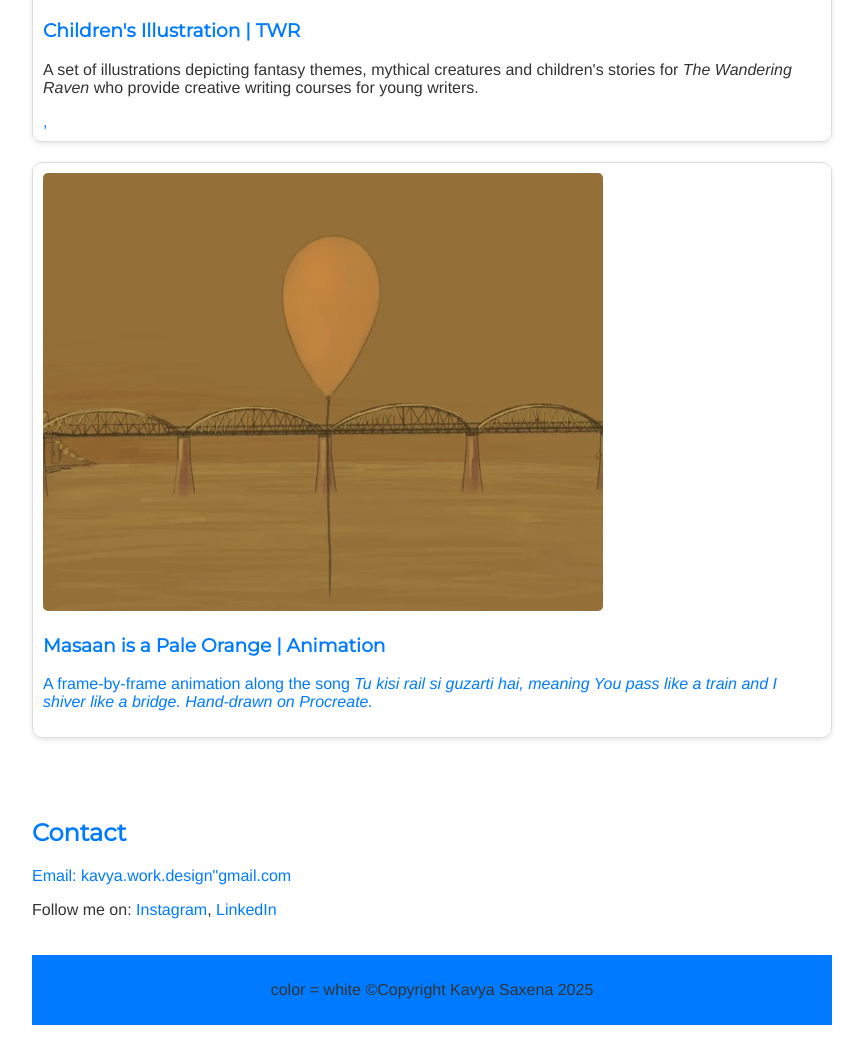
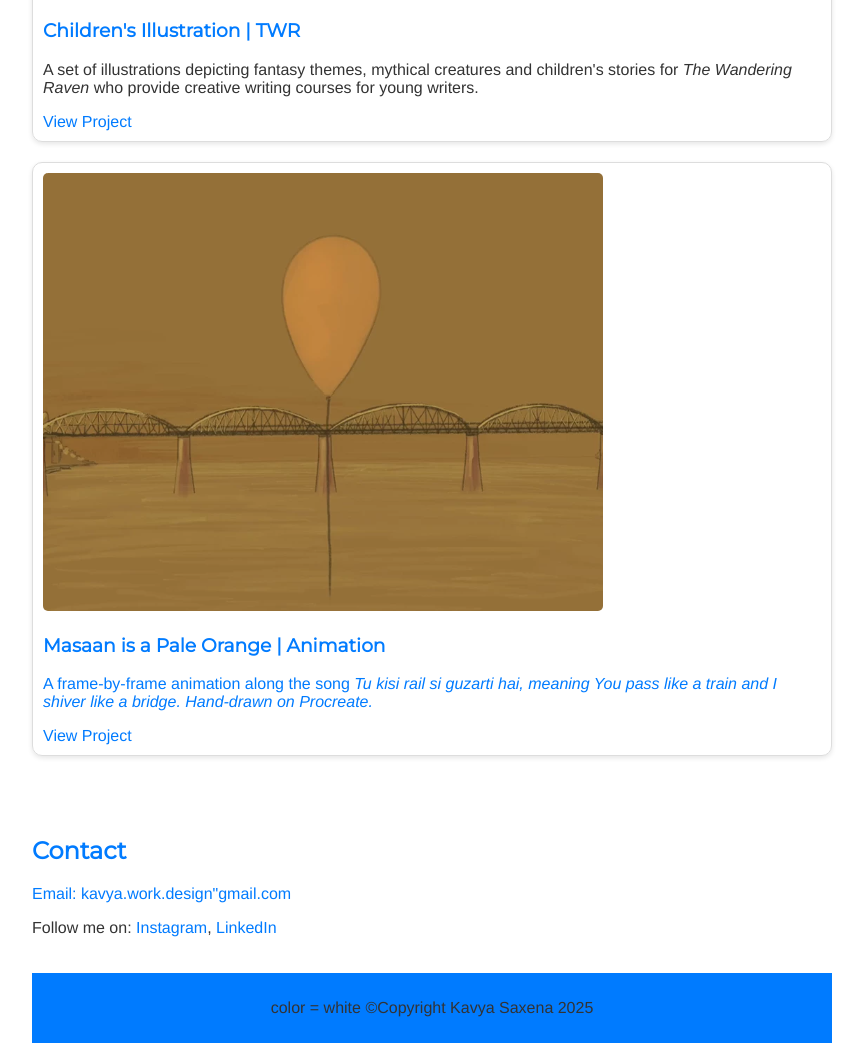
Before and after one commit to kavya-workdesign/Kavya-S, a plain HTML site: page index.html in a window 1280 px wide. Shown: the part 980-2023 px from the top of the page, without its empty margins (208-1071 px from the left). Drawn offline with Linux system fonts and the light colour scheme.

Commit message:
index.html

```diff
--- a/index.html
+++ b/index.html
@@ -103,12 +103,13 @@
                 <img src="Screenshot 2025-03-30 122724.png" alt="Project 1"> <!-- Replace with your project image -->
                 <h3>Children's Illustration | TWR</h3>
                 <p>A set of illustrations depicting fantasy themes, mythical creatures and children's stories for <i>The Wandering Raven</i> who provide creative writing courses for young writers.</p>
-             <a href="https://www.behance.net/gallery/157205521/Childrens-Illustration-TWR" </a>,
+             <a href="https://www.behance.net/gallery/157205521/Childrens-Illustration-TWR" </a>View Project
             </div>
             <div class="project">
                 <img src="Screenshot 2025-03-30 122705.png" alt="Project 2"> <!-- Replace with your project image -->
                 <h3>Masaan is a Pale Orange | Animation</h3>
                 <p>A frame-by-frame animation along the song <i>Tu kisi rail si guzarti hai,<i> meaning You pass like a train and I shiver like a bridge. Hand-drawn on Procreate.</i></i></p>
+            <a href="https://www.behance.net/gallery/166616849/Masaan-is-a-pale-orange" </a>View Project
             </div>
         </section>
 
```
